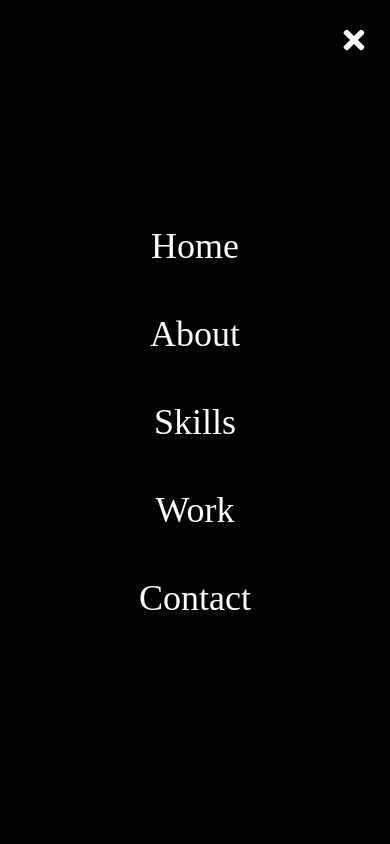
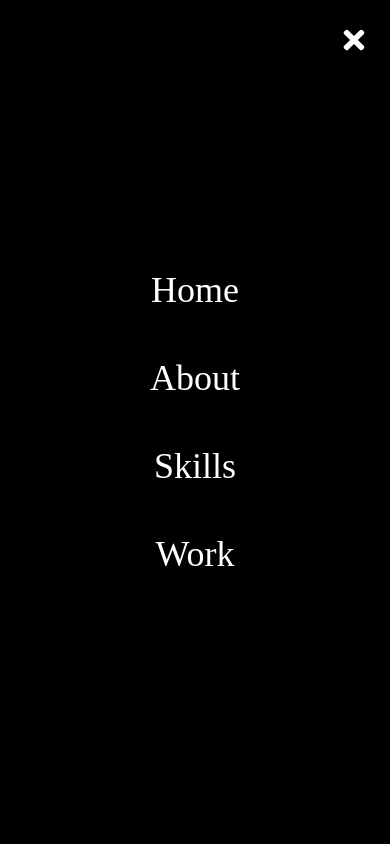
Before and after one commit to iscreamvann/my-portfolio, a React (Create React App) app: page / in a window 390 px wide. Both pictures are taken after a click on the element 354 px from the left and 40 px from the top of the page. Shown: the top 844 px of the page. Built offline with nearby package versions, Linux system fonts and the light colour scheme.

Commit message:
temp delete contact section from navbar

```diff
--- a/src/components/Navbar.jsx
+++ b/src/components/Navbar.jsx
@@ -38,7 +38,7 @@ const Navbar = () => {
       <ul
         className={`fixed top-0 left-0 w-full h-screen bg-[#000000] flex flex-col justify-center items-center ${nav ? 'block' : 'hidden'}`}
       >
-        {['home', 'about', 'skills', 'work', 'contact'].map((section) => (
+        {['home', 'about', 'skills', 'work'].map((section) => (
           <li key={section} className="py-6 text-4xl font-poppins">
             <Link
               onClick={handleClick}
```
